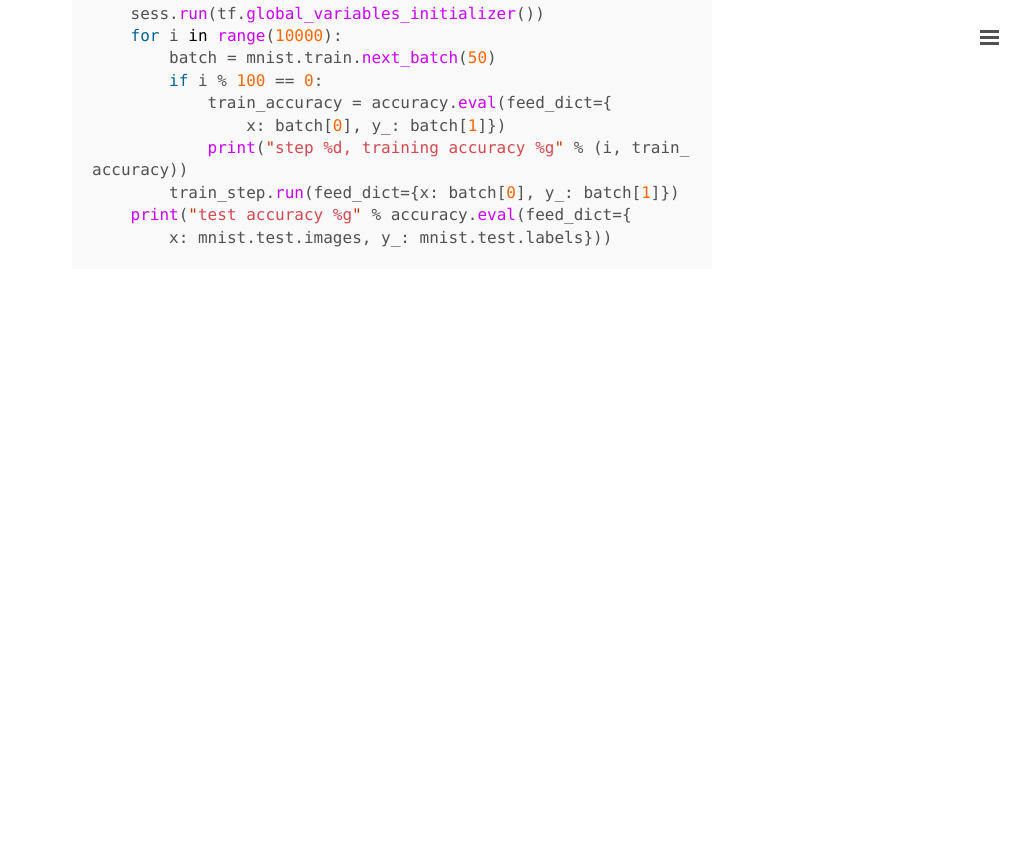
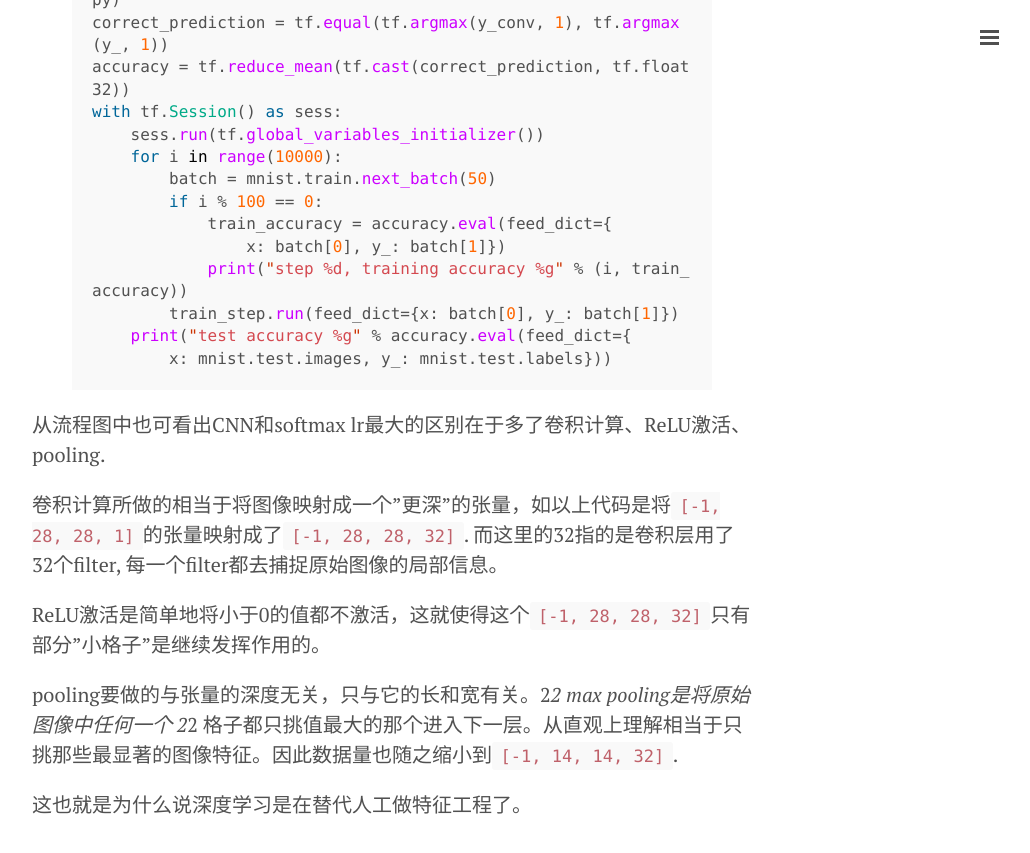
Before and after one commit to nomadcube/nomadcube.github.io, a Jekyll site: the page built from _posts/2017-03-22- 通过mnist例子理解CNNs和tensorflow.md, in a window 1280 px wide and 900 px high, scrolled down 3634 px. Shown: the top 853 px of the window, without its empty margins (248-1278 px from the left). Built offline with Jekyll 4.4.1, drawn with Linux system fonts in a browser that asks for light colours; formulas are drawn with MathJax 3; comment, search, counter and statistics services are not loaded; before the commit the page ends 3983 px from its top, so only the background shows below that.

Commit message:
新文章

````diff
--- a/_posts/2017-03-22- 通过mnist例子理解CNNs和tensorflow.md
+++ b/_posts/2017-03-22- 通过mnist例子理解CNNs和tensorflow.md
@@ -1,12 +1,14 @@
 ---
 layout: post
-tags: 草稿
+tags: 深度学习
 ---
 
 MNIST是典型的图像分类任务，类别对应于0~9的这10个数字，输入则是若干张灰度图。至于为什么用灰度图就可以呢？直观来看，是因为我们只需要根据轮廓就可以区分出图中是哪个数字，即使用上了彩色图，其中的色彩数据也不会带来对这个任务来说有用的信息。
 
 ### **softmax lr及在tensorflow上的实现**
 对于有机器学习基础的人来说，分类任务不能更常见了。对于多类别的分类任务来说，最简单的模型莫过于softmax lr, 也就是说以图像中每个像素点的灰度值作为特征，参数大小为$$n*n*1*10$$, 其中$$n*n$$为图片的像素大小。在学习时只需要以交叉熵作为最优化目标函数，也就是说求$$\sum_i -y_ilog \hat{y_i}$$的最小值解，其中$$\hat{y_i} = logit(wx+b)$$.
+
+![softmax-lr](/public/softmax-lr.png)
 
 以下为softmax lr在tensorflow的实现代码（主要借鉴自tensorflow官方文档）
 
@@ -121,3 +123,13 @@
         x: mnist.test.images, y_: mnist.test.labels}))
 
 {% endhighlight %}
+
+从流程图中也可看出CNN和softmax lr最大的区别在于多了卷积计算、ReLU激活、pooling.
+
+卷积计算所做的相当于将图像映射成一个"更深"的张量，如以上代码是将```[-1, 28, 28, 1]```的张量映射成了```[-1, 28, 28, 32]```. 而这里的32指的是卷积层用了32个filter, 每一个filter都去捕捉原始图像的局部信息。
+
+ReLU激活是简单地将小于0的值都不激活，这就使得这个```[-1, 28, 28, 32]```只有部分"小格子"是继续发挥作用的。
+
+pooling要做的与张量的深度无关，只与它的长和宽有关。2*2 max pooling是将原始图像中任何一个 2*2 格子都只挑值最大的那个进入下一层。从直观上理解相当于只挑那些最显著的图像特征。因此数据量也随之缩小到```[-1, 14, 14, 32]```.
+
+这也就是为什么说深度学习是在替代人工做特征工程了。
````
Also changed, not shown: public/softmax-lr.png (added).
